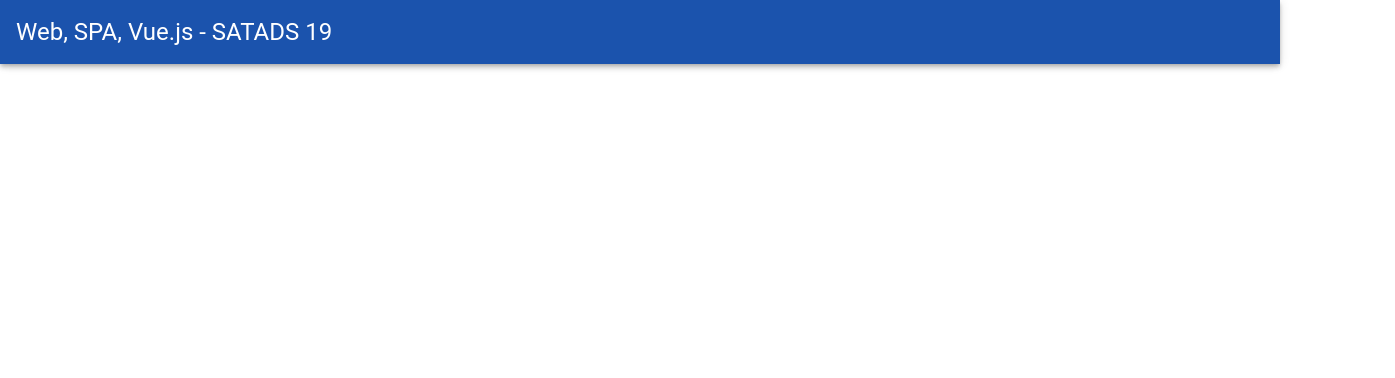
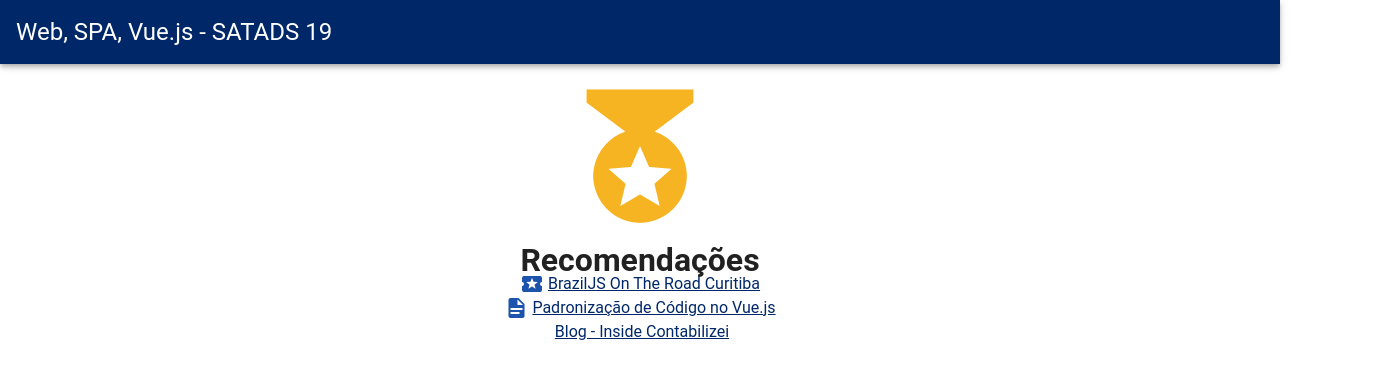
Before and after one commit to lhenriqueanjos/satads-2019, a Vue app: page /recomendacoes in a window 1280 px wide. Shown: the top 378 px of the page, 1395 px wide, since content can reach past the window. Built offline with nearby package versions, Linux system fonts and the light colour scheme; a small style sheet from the web is missing.

Commit message:
pagina referencias

```diff
--- a/src/plugins/vuetify.js
+++ b/src/plugins/vuetify.js
@@ -8,8 +8,8 @@
   theme: {
     themes: {
       light: {
-        primary: '#1B53AD',
-        secondary: '#002868',
+        primary: '#002868',
+        secondary: '#1B53AD',
         accent: '#04F7F7',
         error: '#E34C4C',
         info: '#5088E1',
--- a/src/router.js
+++ b/src/router.js
@@ -20,11 +20,11 @@
         import(/* webpackChunkName: "referencias" */ './views/Referencias.vue')
       ),
     },
-    // {
-    //   path: '/recomendacoes',
-    //   name: 'recomendacoes',
-    //   component: () => import(/* webpackChunkName: "recomendacoes" */ './views/Recomendacoes.vue'),
-    // },
+    {
+      path: '/recomendacoes',
+      name: 'recomendacoes',
+      component: () => import(/* webpackChunkName: "recomendacoes" */ './views/Recomendacoes.vue'),
+    },
     // {
     //   path: '/sobre',
     //   name: 'sobre',
--- a/src/views/Home.vue
+++ b/src/views/Home.vue
@@ -2,6 +2,7 @@
   <v-container>
     <v-layout text-center justify-center column>
       <v-flex mb-4>
+        <a href="https://www.facebook.com/events/344717593072628/permalink/354941985383522/">
           <v-img
             src="@/assets/satads.jpg"
             aspect-ratio="1"
@@ -9,6 +10,7 @@
             max-width="440"
             max-height="160"
           ></v-img>
+        </a>
       </v-flex>
 
       <h1 class="headline font-weight-bold mb-3">Web, Single-Page Applications e Vue.js</h1>
--- /dev/null
+++ b/src/views/Recomendacoes.vue
@@ -0,0 +1,32 @@
+<template>
+  <v-container>
+    <v-layout text-center justify-center column>
+      <v-icon color="warning" size="160">mdi-medal</v-icon>
+
+      <h1>Recomendações</h1>
+
+      <v-layout text-center justify-center row>
+        <v-icon color="secondary">mdi-ticket</v-icon>&nbsp;
+        <a href="https://br.vuejs.org/v2/guide/syntax.html">
+          BrazilJS On The Road Curitiba
+        </a>
+      </v-layout>
+
+      <v-layout text-center justify-center row>
+        <v-icon color="secondary">mdi-file-document</v-icon>&nbsp;
+        <a
+          href="https://inside.contabilizei.com.br/padroniza%C3%A7%C3%A3o-de-c%C3%B3digo-no-vue-js-parte-1-o-guia-de-estilo-75331561418c"
+        >
+          Padronização de Código no Vue.js
+        </a>
+      </v-layout>
+
+      <v-layout text-center justify-center row>
+        <v-icon color="secondary">mdi-medium</v-icon>&nbsp;
+        <a href="https://inside.contabilizei.com.br/">
+          Blog - Inside Contabilizei
+        </a>
+      </v-layout>
+    </v-layout>
+  </v-container>
+</template>
```
Lines whose indentation alone changed are shown as unchanged.
